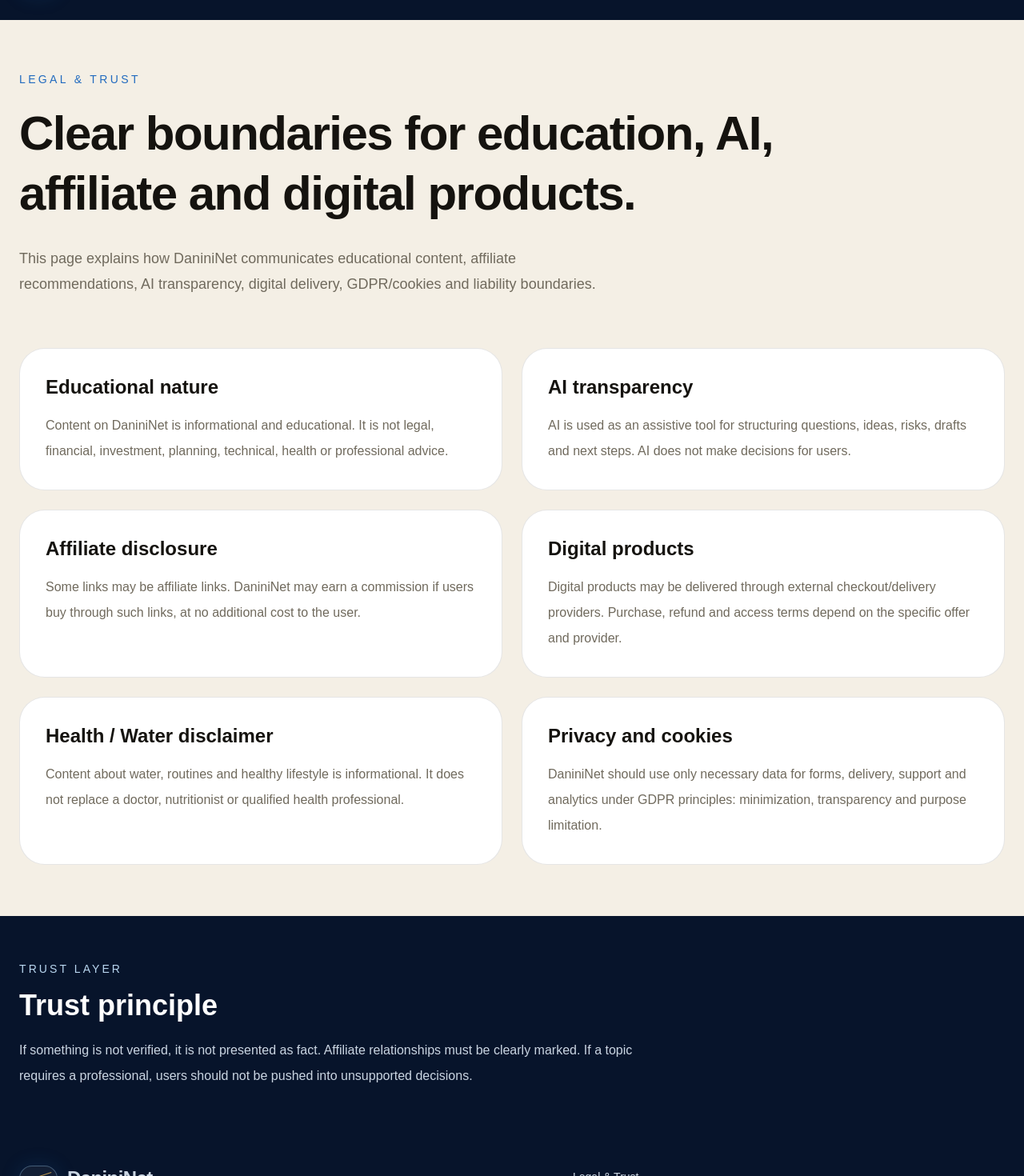
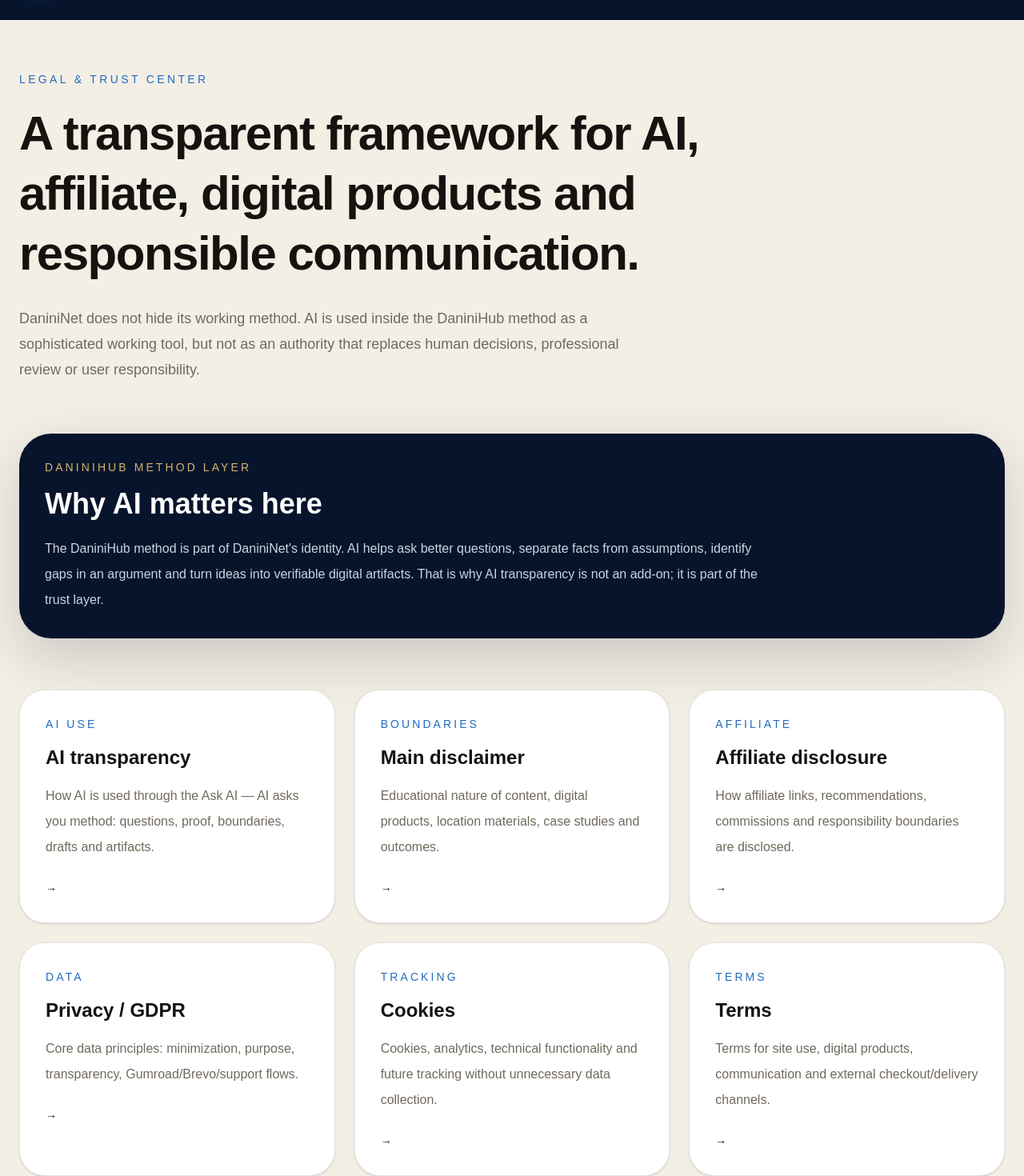
Before and after one commit to danininet/danininet, a Next.js app: page /en/legal in a window 1280 px wide. Shown: the part 80-1550 px from the top of the page at 80% size. Built offline with nearby package versions, Linux system fonts and the light colour scheme; no server answers.

Commit message:
Build Legal and Trust Center hub

```diff
--- a/app/[locale]/legal/page.tsx
+++ b/app/[locale]/legal/page.tsx
@@ -1,54 +1,80 @@
+import Link from "next/link";
 import { SectionIntro, SiteShell, normalizeLocale } from "@/components/layout/SiteShell";
 
 type Locale = "sr" | "de" | "en";
 
-const copy = {
+type LegalCard = {
+  title: string;
+  text: string;
+  href: string;
+  label: string;
+};
+
+const copy: Record<Locale, {
+  eyebrow: string;
+  title: string;
+  text: string;
+  cards: LegalCard[];
+  principleTitle: string;
+  principleText: string;
+  aiTitle: string;
+  aiText: string;
+}> = {
   sr: {
-    eyebrow: "Legal & Trust",
-    title: "Jasne granice za edukaciju, AI, affiliate i digitalne proizvode.",
-    text: "Ova stranica objašnjava kako DaniniNet komunicira edukativni sadržaj, affiliate preporuke, AI transparentnost, digitalnu isporuku, GDPR/kolačiće i ograničenja odgovornosti.",
-    sections: [
-      ["Edukativni karakter", "Sadržaj na DaniniNet-u je informativan i edukativan. Ne predstavlja pravni, finansijski, investicioni, urbanistički, tehnički, zdravstveni ili profesionalni savet."],
-      ["AI transparentnost", "AI se koristi kao pomoćni alat za strukturisanje pitanja, ideja, rizika, nacrta i sledećih koraka. AI nije autoritet koji donosi odluke umesto korisnika."],
-      ["Affiliate napomena", "Pojedini linkovi mogu biti affiliate linkovi. To znači da DaniniNet može ostvariti proviziju ako korisnik kupi preko takvog linka, bez dodatnog troška za korisnika."],
-      ["Digitalni proizvodi", "Digitalni proizvodi mogu biti isporučeni preko eksternog checkout/delivery provajdera. Uslovi kupovine, povraćaja i pristupa zavise od konkretne ponude i provajdera."],
-      ["Health / Water disclaimer", "Sadržaj o vodi, navikama, rutinama i zdravom stilu života je informativan. Ne zamenjuje lekara, nutricionistu ili kvalifikovanog zdravstvenog stručnjaka."],
-      ["Privatnost i kolačići", "DaniniNet treba da koristi samo neophodne podatke za formu, isporuku, support i analitiku u skladu sa GDPR principima: minimizacija, transparentnost i svrha obrade."],
+    eyebrow: "Legal & Trust Center",
+    title: "Transparentan okvir za AI, affiliate, digitalne proizvode i odgovornu komunikaciju.",
+    text: "DaniniNet ne krije način rada. AI se koristi kao sofisticiran radni alat u DaniniHub metodi, ali ne kao autoritet koji zamenjuje ljudsku odluku, stručnu proveru ili odgovornost korisnika.",
+    cards: [
+      { title: "AI transparentnost", text: "Kako koristimo AI kroz metodu Pitaj AI — AI pita tebe: pitanja, dokazi, granice, nacrti i artifacti.", href: "ai-transparentnost", label: "AI use" },
+      { title: "Glavni disclaimer", text: "Edukativni karakter sadržaja, digitalnih proizvoda, lokacija, case study materijala i rezultata.", href: "disclaimer", label: "Boundaries" },
+      { title: "Affiliate disclosure", text: "Kako označavamo affiliate linkove, preporuke, provizije i granice odgovornosti.", href: "affiliate-disclosure", label: "Affiliate" },
+      { title: "Privacy / GDPR", text: "Osnovni principi obrade podataka: minimizacija, svrha, transparentnost, Gumroad/Brevo/support tokovi.", href: "privacy", label: "Data" },
+      { title: "Cookies", text: "Kolačići, analitika, tehnička funkcionalnost i budući tracking bez nepotrebnog prikupljanja podataka.", href: "cookies", label: "Tracking" },
+      { title: "Terms", text: "Uslovi korišćenja sajta, digitalnih proizvoda, komunikacije i eksternih checkout/delivery kanala.", href: "terms", label: "Terms" },
+      { title: "Health disclaimer", text: "Posebne granice za budući health/water pravac: edukacija, navike, affiliate, bez medicinskih obećanja.", href: "health-disclaimer", label: "Health" },
     ],
-    finalTitle: "Princip poverenja",
-    finalText: "Ako nešto nije provereno, ne predstavlja se kao činjenica. Ako postoji affiliate odnos, mora biti jasno označen. Ako tema zahteva stručnjaka, korisnik se ne sme gurati u neosnovanu odluku.",
+    principleTitle: "Princip poverenja",
+    principleText: "Ako nešto nije provereno, ne predstavlja se kao činjenica. Ako postoji affiliate odnos, jasno se označava. Ako tema zahteva stručnjaka, korisnik se ne gura u neosnovanu odluku. Ako je AI pomogao u strukturi, to se ne krije — objašnjava se normalno i profesionalno.",
+    aiTitle: "Zašto je AI ovde važan",
+    aiText: "DaniniHub metoda je deo identiteta DaniniNet-a. AI pomaže da se postave bolja pitanja, razdvoje činjenice od pretpostavki, prepoznaju rupe u argumentu i pretvore ideje u proverljive digitalne artifacte. Upravo zato AI transparentnost nije dodatak, nego deo trust sloja.",
   },
   de: {
-    eyebrow: "Legal & Trust",
-    title: "Klare Grenzen für Bildung, KI, Affiliate und digitale Produkte.",
-    text: "Diese Seite erklärt, wie DaniniNet edukative Inhalte, Affiliate-Empfehlungen, KI-Transparenz, digitale Lieferung, DSGVO/Cookies und Haftungsgrenzen kommuniziert.",
-    sections: [
-      ["Edukative Inhalte", "Die Inhalte auf DaniniNet dienen Informations- und Bildungszwecken. Sie sind keine Rechts-, Finanz-, Anlage-, Bau-, Planungs-, Gesundheits- oder professionelle Beratung."],
-      ["KI-Transparenz", "KI wird als Hilfswerkzeug zur Strukturierung von Fragen, Ideen, Risiken, Entwürfen und nächsten Schritten eingesetzt. KI trifft keine Entscheidungen für Nutzer."],
-      ["Affiliate-Hinweis", "Einige Links können Affiliate-Links sein. DaniniNet kann eine Provision erhalten, wenn Nutzer über solche Links kaufen, ohne zusätzliche Kosten für Nutzer."],
-      ["Digitale Produkte", "Digitale Produkte können über externe Checkout-/Delivery-Anbieter bereitgestellt werden. Kauf-, Erstattungs- und Zugangsbedingungen hängen vom konkreten Angebot und Anbieter ab."],
-      ["Health / Water Disclaimer", "Inhalte zu Wasser, Routinen und gesundem Lebensstil sind informativ. Sie ersetzen keinen Arzt, Ernährungsberater oder qualifizierten Gesundheitsexperten."],
-      ["Datenschutz und Cookies", "DaniniNet sollte nur notwendige Daten für Formulare, Lieferung, Support und Analyse nach DSGVO-Grundsätzen nutzen: Minimierung, Transparenz und Zweckbindung."],
+    eyebrow: "Legal & Trust Center",
+    title: "Transparenter Rahmen für KI, Affiliate, digitale Produkte und verantwortliche Kommunikation.",
+    text: "DaniniNet versteckt die Arbeitsweise nicht. KI wird in der DaniniHub Methode als anspruchsvolles Arbeitswerkzeug eingesetzt, aber nicht als Autorität, die menschliche Entscheidung, Fachprüfung oder Nutzerverantwortung ersetzt.",
+    cards: [
+      { title: "KI-Transparenz", text: "Wie KI in der Methode Frag die KI — die KI fragt dich eingesetzt wird: Fragen, Belege, Grenzen, Entwürfe und Artefakte.", href: "ai-transparenz", label: "KI" },
+      { title: "Haupt-Disclaimer", text: "Bildungscharakter von Inhalten, digitalen Produkten, Standortmaterialien, Case Studies und Ergebnissen.", href: "disclaimer", label: "Grenzen" },
+      { title: "Affiliate Disclosure", text: "Wie Affiliate-Links, Empfehlungen, Provisionen und Verantwortungsgrenzen gekennzeichnet werden.", href: "affiliate-disclosure", label: "Affiliate" },
+      { title: "Privacy / DSGVO", text: "Grundprinzipien der Datenverarbeitung: Minimierung, Zweck, Transparenz, Gumroad/Brevo/Support-Flows.", href: "privacy", label: "Daten" },
+      { title: "Cookies", text: "Cookies, Analytics, technische Funktionen und künftiges Tracking ohne unnötige Datenerhebung.", href: "cookies", label: "Tracking" },
+      { title: "Terms", text: "Nutzungsbedingungen für Website, digitale Produkte, Kommunikation und externe Checkout-/Delivery-Kanäle.", href: "terms", label: "Terms" },
+      { title: "Health Disclaimer", text: "Grenzen für den künftigen Health/Water-Bereich: Bildung, Routinen, Affiliate, keine medizinischen Versprechen.", href: "health-disclaimer", label: "Health" },
     ],
-    finalTitle: "Vertrauensprinzip",
-    finalText: "Was nicht geprüft ist, wird nicht als Tatsache dargestellt. Affiliate-Beziehungen werden klar markiert. Wenn ein Thema Fachleute erfordert, wird der Nutzer nicht zu unbegründeten Entscheidungen gedrängt.",
+    principleTitle: "Vertrauensprinzip",
+    principleText: "Was nicht geprüft ist, wird nicht als Tatsache dargestellt. Affiliate-Beziehungen werden klar gekennzeichnet. Wenn ein Thema Fachleute erfordert, wird der Nutzer nicht zu unbegründeten Entscheidungen gedrängt. Wenn KI bei der Struktur geholfen hat, wird das nicht versteckt, sondern professionell erklärt.",
+    aiTitle: "Warum KI hier wichtig ist",
+    aiText: "Die DaniniHub Methode gehört zur Identität von DaniniNet. KI hilft, bessere Fragen zu stellen, Fakten von Annahmen zu trennen, Argumentationslücken zu erkennen und Ideen in überprüfbare digitale Artefakte zu verwandeln. Deshalb ist KI-Transparenz kein Zusatz, sondern Teil der Vertrauensebene.",
   },
   en: {
-    eyebrow: "Legal & Trust",
-    title: "Clear boundaries for education, AI, affiliate and digital products.",
-    text: "This page explains how DaniniNet communicates educational content, affiliate recommendations, AI transparency, digital delivery, GDPR/cookies and liability boundaries.",
-    sections: [
-      ["Educational nature", "Content on DaniniNet is informational and educational. It is not legal, financial, investment, planning, technical, health or professional advice."],
-      ["AI transparency", "AI is used as an assistive tool for structuring questions, ideas, risks, drafts and next steps. AI does not make decisions for users."],
-      ["Affiliate disclosure", "Some links may be affiliate links. DaniniNet may earn a commission if users buy through such links, at no additional cost to the user."],
-      ["Digital products", "Digital products may be delivered through external checkout/delivery providers. Purchase, refund and access terms depend on the specific offer and provider."],
-      ["Health / Water disclaimer", "Content about water, routines and healthy lifestyle is informational. It does not replace a doctor, nutritionist or qualified health professional."],
-      ["Privacy and cookies", "DaniniNet should use only necessary data for forms, delivery, support and analytics under GDPR principles: minimization, transparency and purpose limitation."],
+    eyebrow: "Legal & Trust Center",
+    title: "A transparent framework for AI, affiliate, digital products and responsible communication.",
+    text: "DaniniNet does not hide its working method. AI is used inside the DaniniHub method as a sophisticated working tool, but not as an authority that replaces human decisions, professional review or user responsibility.",
+    cards: [
+      { title: "AI transparency", text: "How AI is used through the Ask AI — AI asks you method: questions, proof, boundaries, drafts and artifacts.", href: "ai-transparency", label: "AI use" },
+      { title: "Main disclaimer", text: "Educational nature of content, digital products, location materials, case studies and outcomes.", href: "disclaimer", label: "Boundaries" },
+      { title: "Affiliate disclosure", text: "How affiliate links, recommendations, commissions and responsibility boundaries are disclosed.", href: "affiliate-disclosure", label: "Affiliate" },
+      { title: "Privacy / GDPR", text: "Core data principles: minimization, purpose, transparency, Gumroad/Brevo/support flows.", href: "privacy", label: "Data" },
+      { title: "Cookies", text: "Cookies, analytics, technical functionality and future tracking without unnecessary data collection.", href: "cookies", label: "Tracking" },
+      { title: "Terms", text: "Terms for site use, digital products, communication and external checkout/delivery channels.", href: "terms", label: "Terms" },
+      { title: "Health disclaimer", text: "Boundaries for the future health/water direction: education, routines, affiliate, no medical promises.", href: "health-disclaimer", label: "Health" },
     ],
-    finalTitle: "Trust principle",
-    finalText: "If something is not verified, it is not presented as fact. Affiliate relationships must be clearly marked. If a topic requires a professional, users should not be pushed into unsupported decisions.",
+    principleTitle: "Trust principle",
+    principleText: "If something is not verified, it is not presented as fact. If an affiliate relationship exists, it is clearly disclosed. If a topic requires a professional, users are not pushed into unsupported decisions. If AI helped structure the work, that is not hidden — it is explained clearly and professionally.",
+    aiTitle: "Why AI matters here",
+    aiText: "The DaniniHub method is part of DaniniNet's identity. AI helps ask better questions, separate facts from assumptions, identify gaps in an argument and turn ideas into verifiable digital artifacts. That is why AI transparency is not an add-on; it is part of the trust layer.",
   },
-} as const;
+};
 
 export default async function LegalPage({ params }: { params: Promise<{ locale: string }> }) {
   const { locale } = await params;
@@ -56,21 +82,33 @@ export default async function LegalPage({ params }: { params: Promise<{ locale:
   const t = copy[lang];
 
   return (
-    <SiteShell locale={lang}>
+    <SiteShell locale={lang} currentPath={`/${lang}/legal`}>
       <SectionIntro eyebrow={t.eyebrow} title={t.title} text={t.text} />
-      <section className="mx-auto grid max-w-7xl gap-6 px-6 pb-16 md:grid-cols-2">
-        {t.sections.map(([title, text]) => (
-          <article key={title} className="rounded-[2rem] border border-black/10 bg-white p-8">
-            <h2 className="text-2xl font-semibold">{title}</h2>
-            <p className="mt-4 leading-8 text-[#706a5d]">{text}</p>
-          </article>
+
+      <section className="mx-auto max-w-7xl px-6 pb-16">
+        <div className="rounded-[2.5rem] bg-[#07142b] p-8 text-white shadow-[0_24px_70px_rgba(7,20,43,0.18)]">
+          <p className="text-sm uppercase tracking-[0.22em] text-[#d7b46a]">DaniniHub method layer</p>
+          <h2 className="mt-4 text-4xl font-semibold">{t.aiTitle}</h2>
+          <p className="mt-5 max-w-4xl leading-8 text-slate-300">{t.aiText}</p>
+        </div>
+      </section>
+
+      <section className="mx-auto grid max-w-7xl gap-6 px-6 pb-16 md:grid-cols-2 lg:grid-cols-3">
+        {t.cards.map((card) => (
+          <Link key={card.href} href={`/${lang}/legal/${card.href}`} className="group rounded-[2rem] border border-black/10 bg-white p-8 shadow-sm transition hover:-translate-y-1 hover:shadow-[0_24px_70px_rgba(7,20,43,0.12)]">
+            <p className="text-sm uppercase tracking-[0.22em] text-[#226bbf]">{card.label}</p>
+            <h2 className="mt-4 text-2xl font-semibold text-[#15130f]">{card.title}</h2>
+            <p className="mt-4 leading-8 text-[#706a5d]">{card.text}</p>
+            <span className="mt-6 inline-flex text-sm font-semibold text-[#07142b]">→</span>
+          </Link>
         ))}
       </section>
+
       <section className="bg-[#07142b] text-white">
         <div className="mx-auto max-w-7xl px-6 py-14">
           <p className="text-sm uppercase tracking-[0.22em] text-[#b9d7f0]">Trust layer</p>
-          <h2 className="mt-4 text-4xl font-semibold">{t.finalTitle}</h2>
-          <p className="mt-5 max-w-3xl leading-8 text-slate-300">{t.finalText}</p>
+          <h2 className="mt-4 text-4xl font-semibold">{t.principleTitle}</h2>
+          <p className="mt-5 max-w-4xl leading-8 text-slate-300">{t.principleText}</p>
         </div>
       </section>
     </SiteShell>
```
